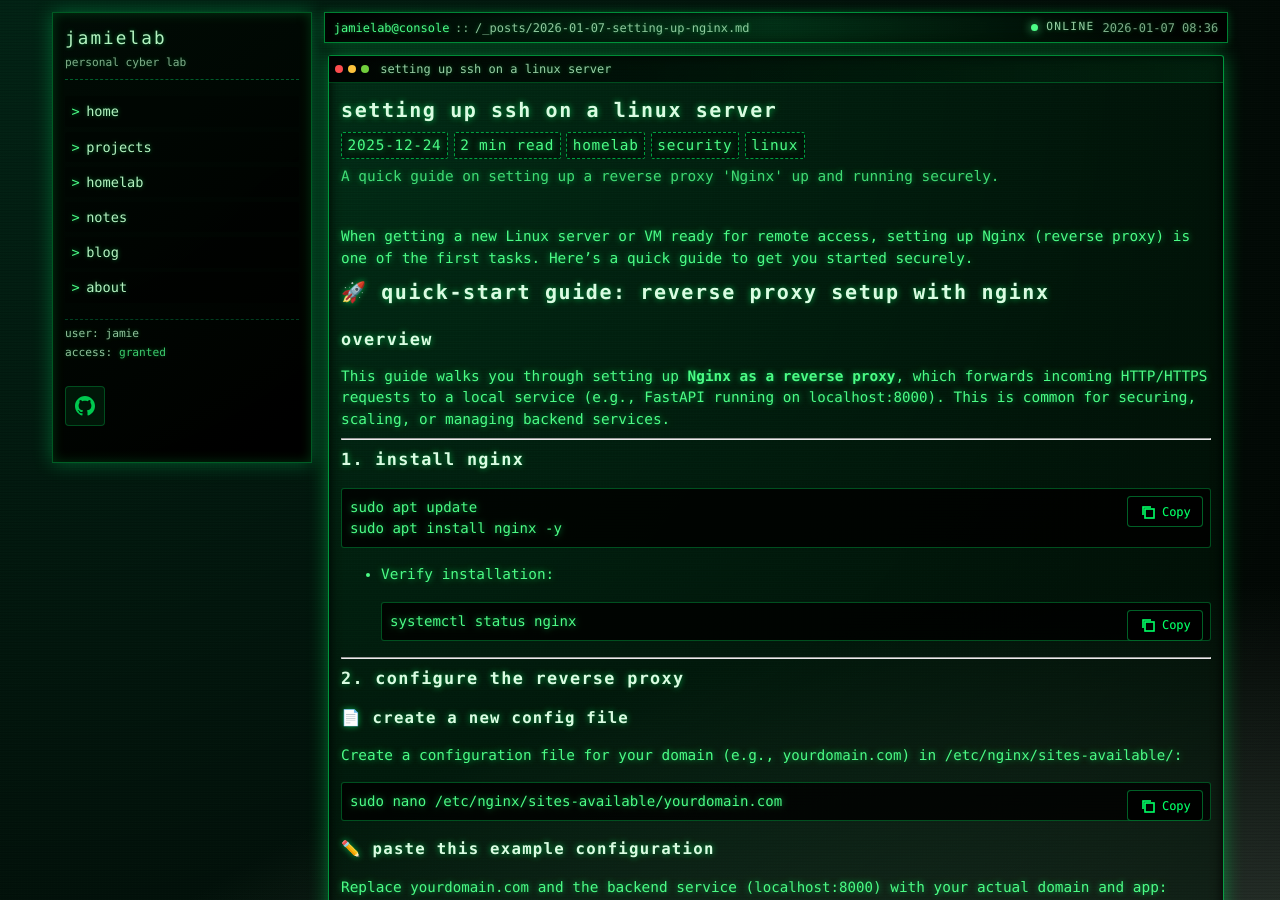
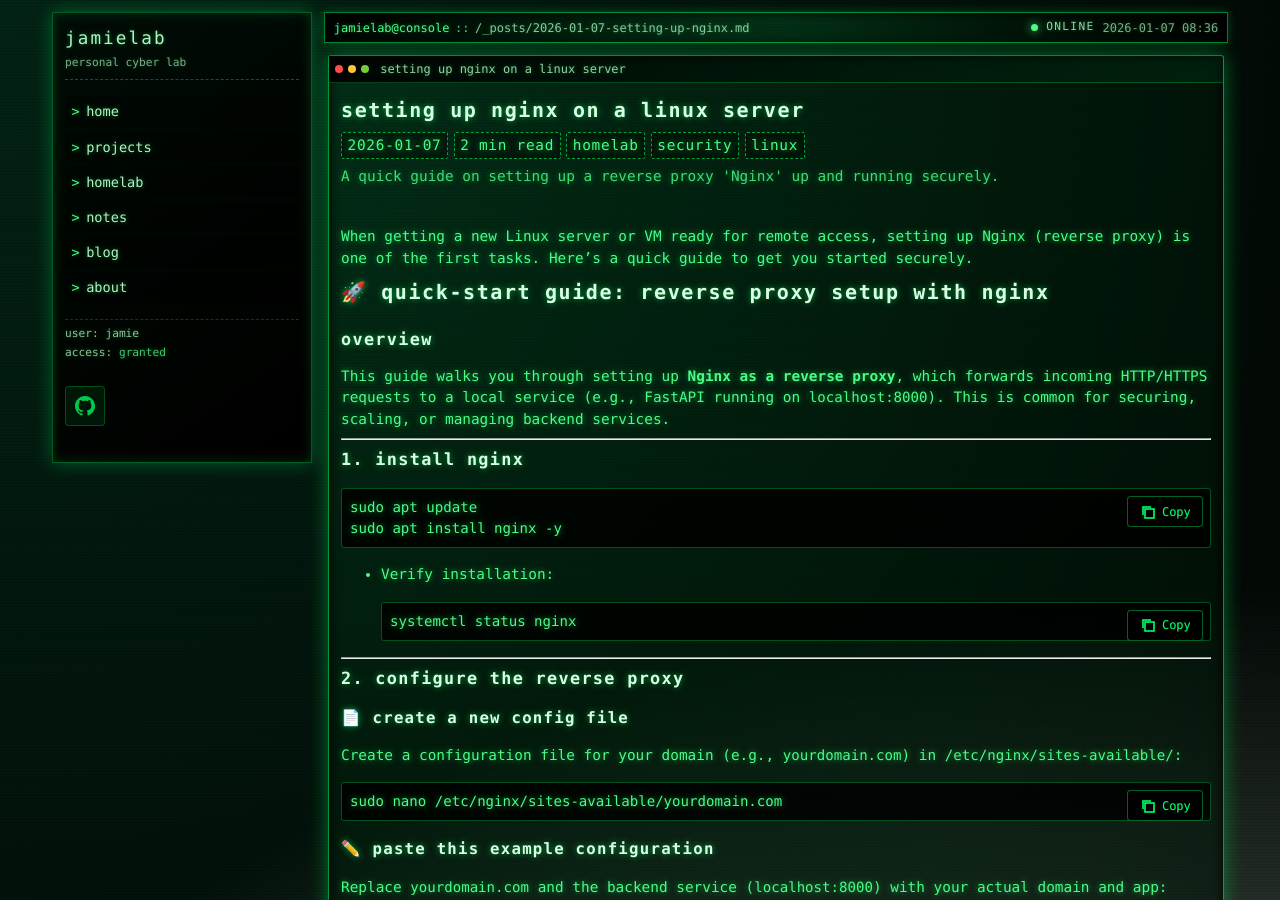
Before and after one commit to jimjamscott22/jimjamscott22.github.io, a Jekyll site: the page built from _posts/2026-01-07-setting-up-nginx.md, in a window 1280 px wide and 900 px high. Built offline with Jekyll 4.4.1, drawn with Linux system fonts in a browser that asks for light colours.

Commit message:
Fixed typo in new blog post

```diff
--- a/_posts/2026-01-07-setting-up-nginx.md
+++ b/_posts/2026-01-07-setting-up-nginx.md
@@ -1,6 +1,6 @@
 ---
-title: "Setting up SSH on a Linux Server"
-date: 2025-12-24 01:45:00 -0500
+title: "Setting up Nginx on a Linux Server"
+date: 2026-01-07 01:45:00 -0500
 tags: [homelab, security, linux]
 description: "A quick guide on setting up a reverse proxy 'Nginx' up and running securely."
 ---
```
